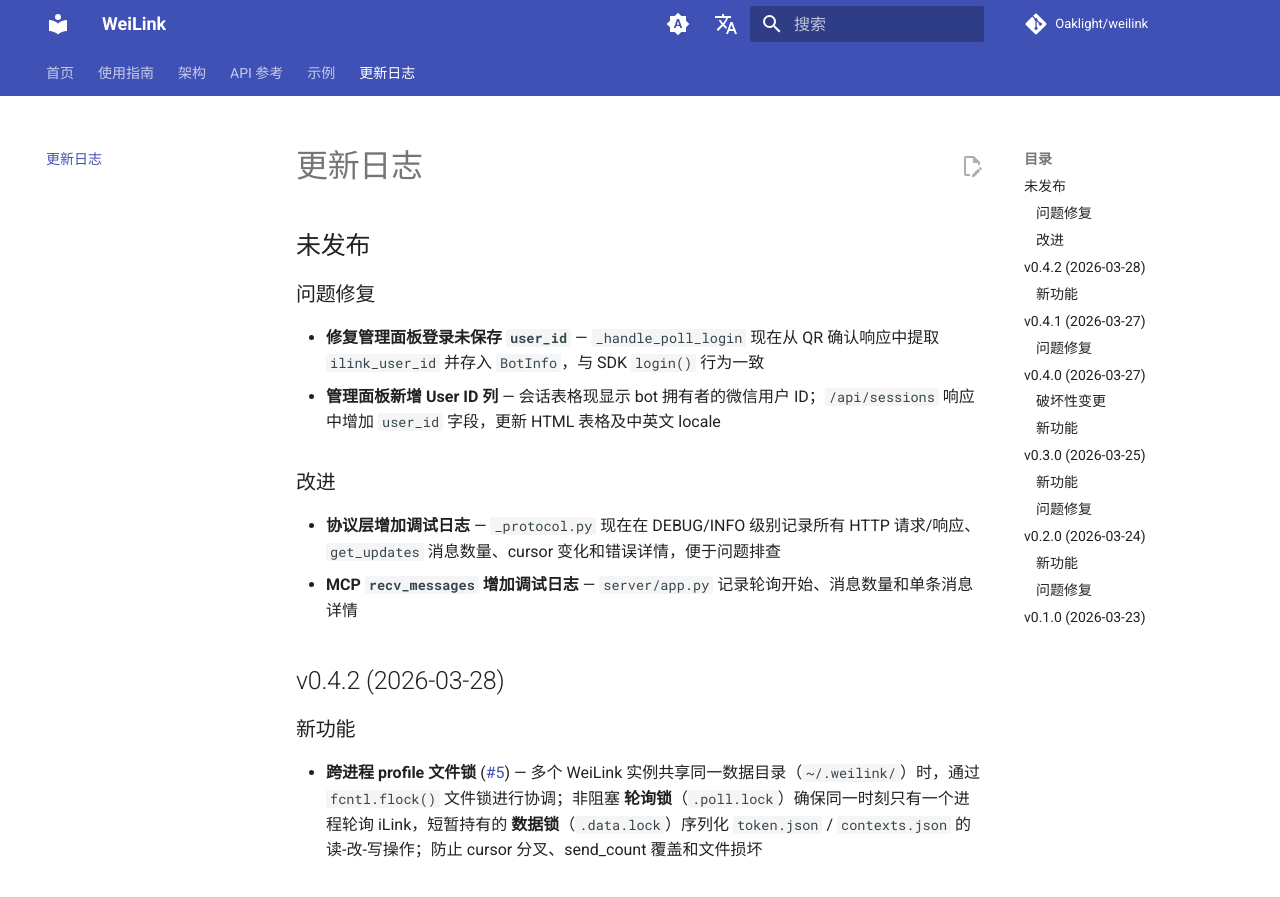
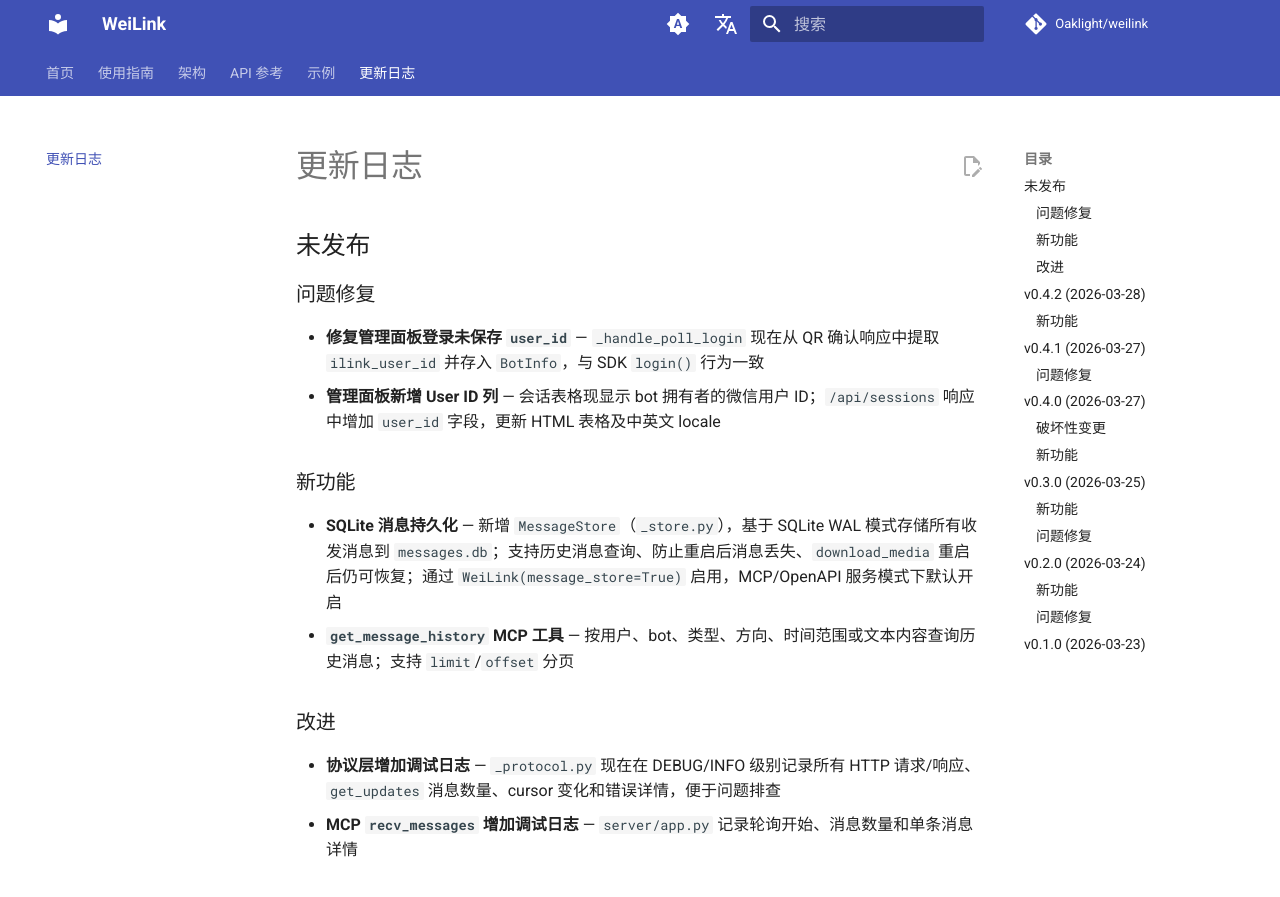
Before and after one commit to Oaklight/weilink, an MkDocs documentation site: the page built from docs/changelog.md, in a window 1280 px wide and 900 px high. Shown: the top 897 px of the window. Built offline with MkDocs 1.6.1 and Material for MkDocs 9.7.7, drawn with Linux system fonts in a browser that asks for light colours; comment, search, counter and statistics services are not loaded.

Commit message:
Add SQLite message persistence to Unreleased changelog

```diff
--- a/docs/changelog.md
+++ b/docs/changelog.md
@@ -6,6 +6,11 @@
 
 - **修复管理面板登录未保存 `user_id`** — `_handle_poll_login` 现在从 QR 确认响应中提取 `ilink_user_id` 并存入 `BotInfo`，与 SDK `login()` 行为一致
 - **管理面板新增 User ID 列** — 会话表格现显示 bot 拥有者的微信用户 ID；`/api/sessions` 响应中增加 `user_id` 字段，更新 HTML 表格及中英文 locale
+
+### 新功能
+
+- **SQLite 消息持久化** — 新增 `MessageStore`（`_store.py`），基于 SQLite WAL 模式存储所有收发消息到 `messages.db`；支持历史消息查询、防止重启后消息丢失、`download_media` 重启后仍可恢复；通过 `WeiLink(message_store=True)` 启用，MCP/OpenAPI 服务模式下默认开启
+- **`get_message_history` MCP 工具** — 按用户、bot、类型、方向、时间范围或文本内容查询历史消息；支持 `limit`/`offset` 分页
 
 ### 改进
 
```
